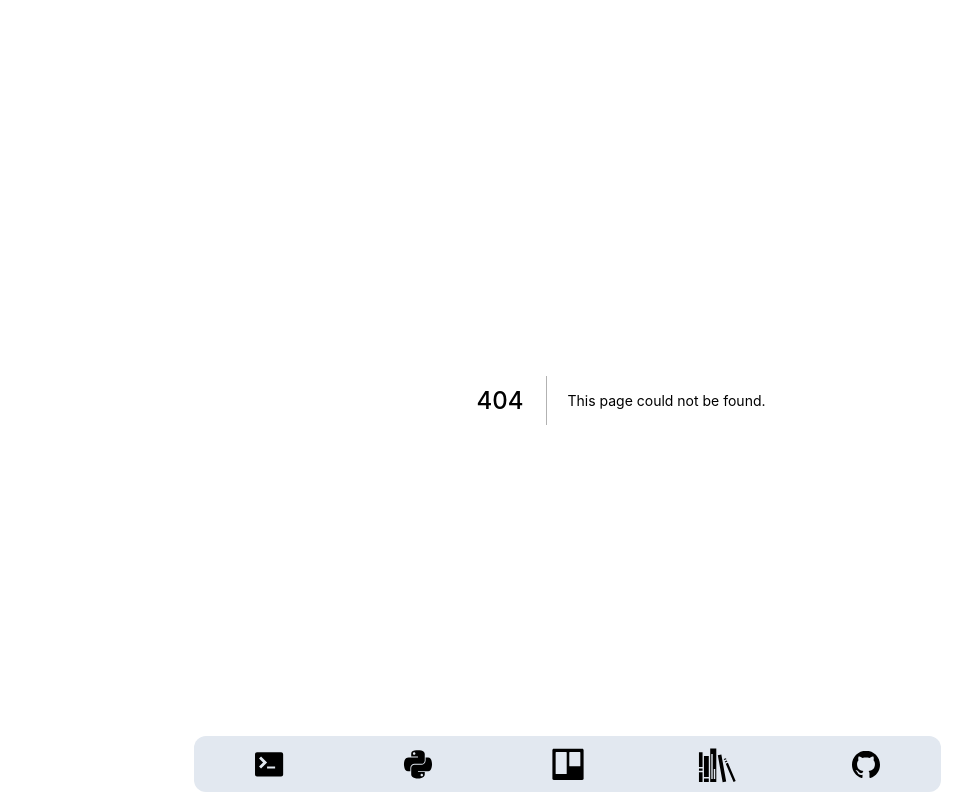
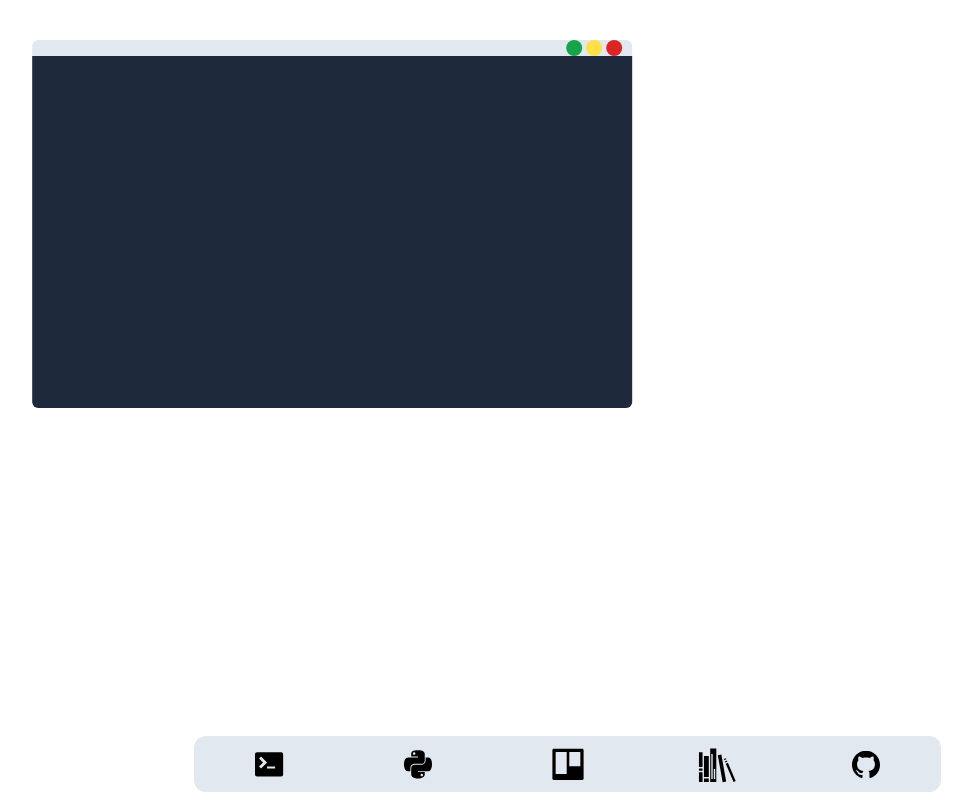
Before and after one commit to andreamust/my-website, a Next.js app: page /home in a window 1280 px wide. Before the commit this address had no page. Shown: the whole page, without its empty margins (19-991 px from the left). Built offline with nearby package versions, Linux system fonts and the light colour scheme.

Commit message:
added home page

```diff
--- /dev/null
+++ b/pages/home.js
@@ -0,0 +1,7 @@
+import BasicWindow from '../components/ui/windows/basic-window';
+
+function Resume(props) {
+  return <BasicWindow width={'100vw'}></BasicWindow>;
+}
+
+export default Resume;
```
